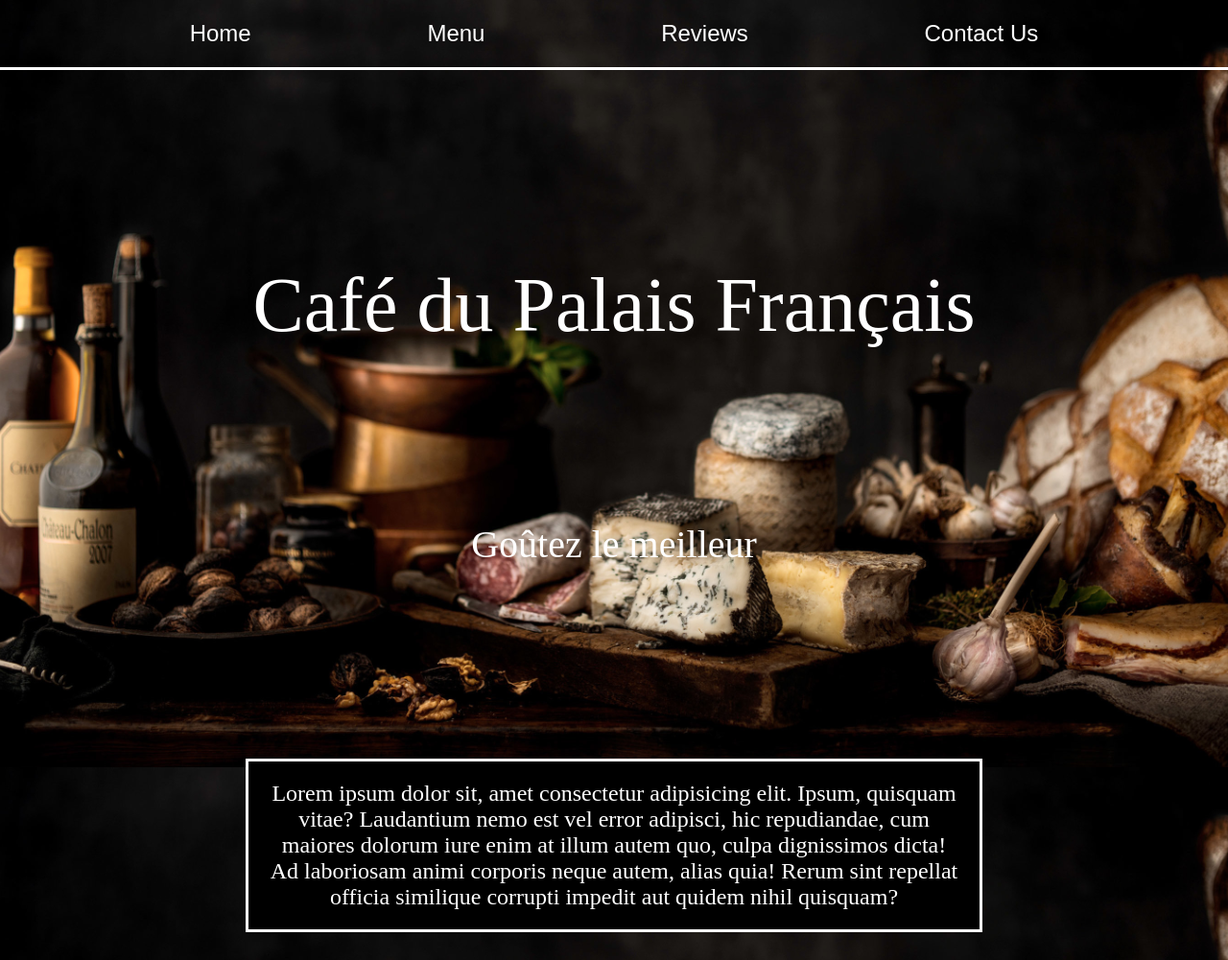
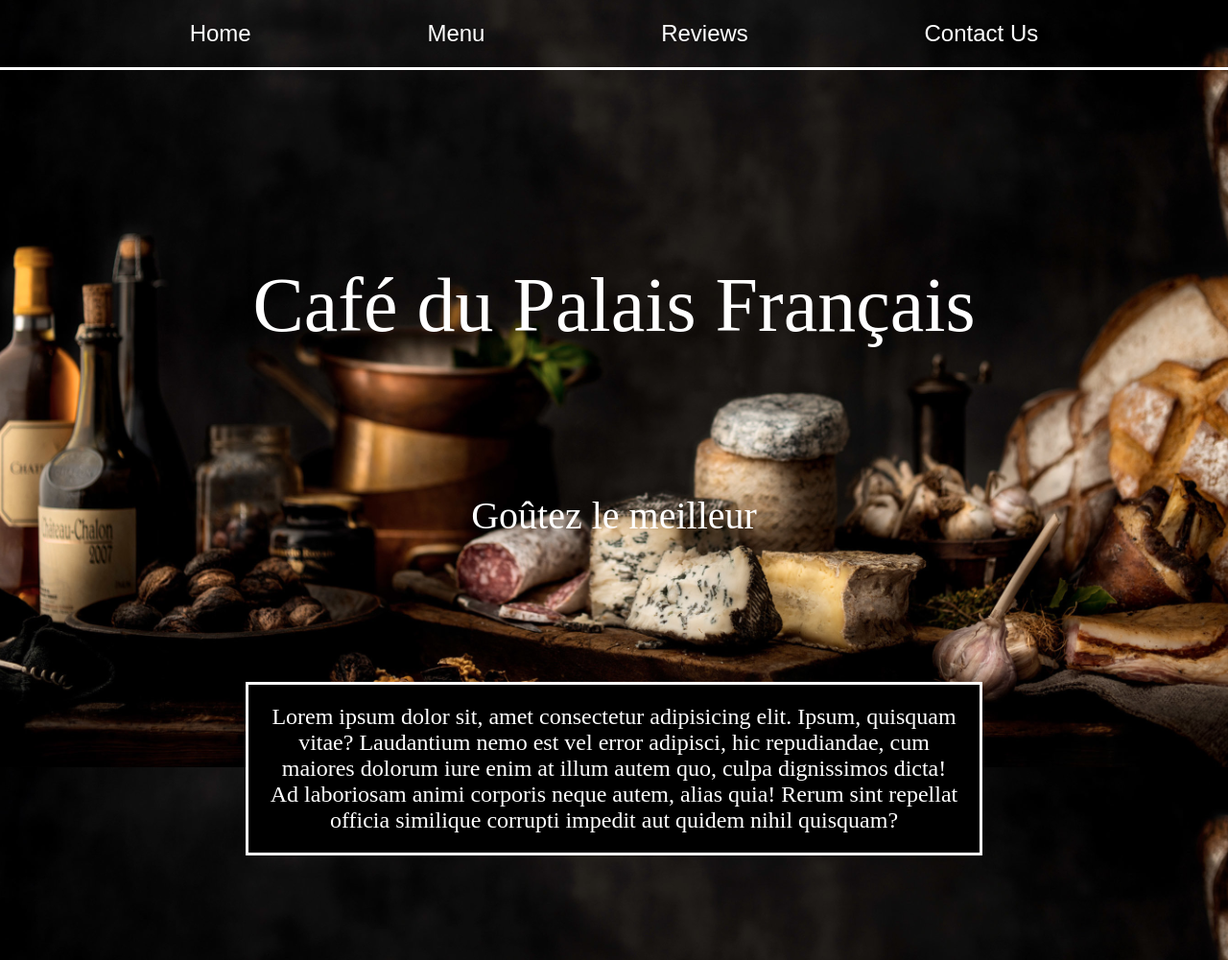
Before and after one commit to BaoWoW123/Restaurant-Page, a website built with webpack: page dist/index.html in a window 1280 px wide. Shown: the top 1001 px of the page at 96% size. Built offline with nearby package versions, Linux system fonts and the light colour scheme; files whose address does not match are found by name.

Commit message:
Separate Home Page To Another File initialPage.js
Cleaned up index.js file by cutting home page and importing the module from initialPage.js.

```diff
--- a/src/index.js
+++ b/src/index.js
@@ -3,6 +3,7 @@ import './style.css';
 import menu from './pages/menu';
 import reviews from './pages/reviews';
 import contact from './pages/contact';
+import home from './pages/initialPage';
 
 function component() {
     const content = document.querySelector('#content');
@@ -33,25 +34,6 @@ function makeHeader() {
         contactTab.onclick = switchContact;
         return header;
     }
-function maketitle() {
-    const title =  document.createElement('div');
-    const titleInfo = document.createElement('div');
-
-    title.className ='title';
-    title.textContent = 'Café du Palais Français';
-    titleInfo.className = 'titleInfo'
-    titleInfo.textContent = 'Goûtez le meilleur';
-    title.appendChild(titleInfo);
-    return title;
-}
-
-function makeInfo() {
-    const info = document.createElement('div');
-
-    info.className ='info';
-    info.textContent = 'Lorem ipsum dolor sit, amet consectetur adipisicing elit. Ipsum, quisquam vitae? Laudantium nemo est vel error adipisci, hic repudiandae, cum maiores dolorum iure enim at illum autem quo, culpa dignissimos dicta! Ad laboriosam animi corporis neque autem, alias quia! Rerum sint repellat officia similique corrupti impedit aut quidem nihil quisquam?';
-    return info;
-}
 
 function makeFooter() {
     const footer = document.createElement('div');
@@ -64,8 +46,7 @@ function makeFooter() {
 function switchHome() {
     content.textContent = '';
     component().appendChild(makeHeader())
-    component().appendChild(maketitle())
-    component().appendChild(makeInfo())
+    component().appendChild(home)
     component().appendChild(makeFooter())
     document.body.appendChild(component())
 }
@@ -75,25 +56,22 @@ function switchMenu() {
     makeHeader()
     component().appendChild(menu)
     component().appendChild(makeFooter())
-    console.log('switch to menu')
 }
+
 function switchReview() {
     content.textContent = '';
     makeHeader()
     component().appendChild(reviews)
     component().appendChild(makeFooter())
-    console.log('switch to reviews')
 }
+
 function switchContact() {
     content.textContent = '';
     makeHeader()
     component().appendChild(contact)
     component().appendChild(makeFooter())
-    console.log('switch to contacts')
 }
 
 component().appendChild(makeHeader())
-component().appendChild(maketitle())
-component().appendChild(makeInfo())
+component().appendChild(home)
 component().appendChild(makeFooter())
-document.body.appendChild(component())
--- /dev/null
+++ b/src/pages/initialPage.js
@@ -0,0 +1,18 @@
+function maketitle() {
+    const title =  document.createElement('div');
+    const titleInfo = document.createElement('div');
+
+    title.className ='title';
+    title.textContent = 'Café du Palais Français';
+    titleInfo.className = 'titleInfo'
+    titleInfo.textContent = 'Goûtez le meilleur';
+    title.appendChild(titleInfo);
+
+    const info = document.createElement('div');
+    info.className ='info';
+    info.textContent = 'Lorem ipsum dolor sit, amet consectetur adipisicing elit. Ipsum, quisquam vitae? Laudantium nemo est vel error adipisci, hic repudiandae, cum maiores dolorum iure enim at illum autem quo, culpa dignissimos dicta! Ad laboriosam animi corporis neque autem, alias quia! Rerum sint repellat officia similique corrupti impedit aut quidem nihil quisquam?';
+    title.appendChild(info)
+    return title;
+}
+
+export default maketitle()
--- a/src/style.css
+++ b/src/style.css
@@ -44,16 +44,15 @@ body {
 }
 
 .titleInfo {
-    margin: 180px 0px;
+    margin: 150px 0px;
     font-size: 40px;
 }
 
 .info {
     background-color: black;
     padding: 20px;
-    margin: 10vh 20vw;
+    margin: 5vh 20vw;
     border: 3px solid white;
-
 }
 
 button:hover {
```
Also changed, not shown: 1 other file.
